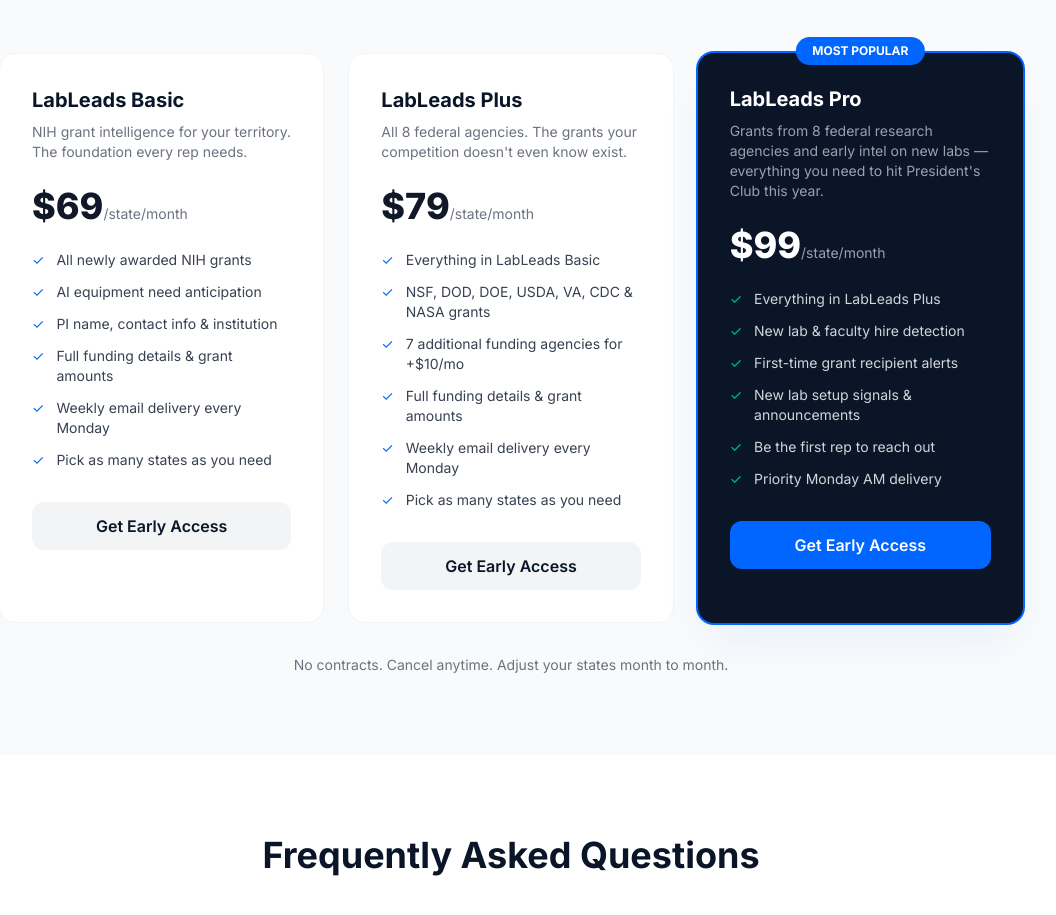
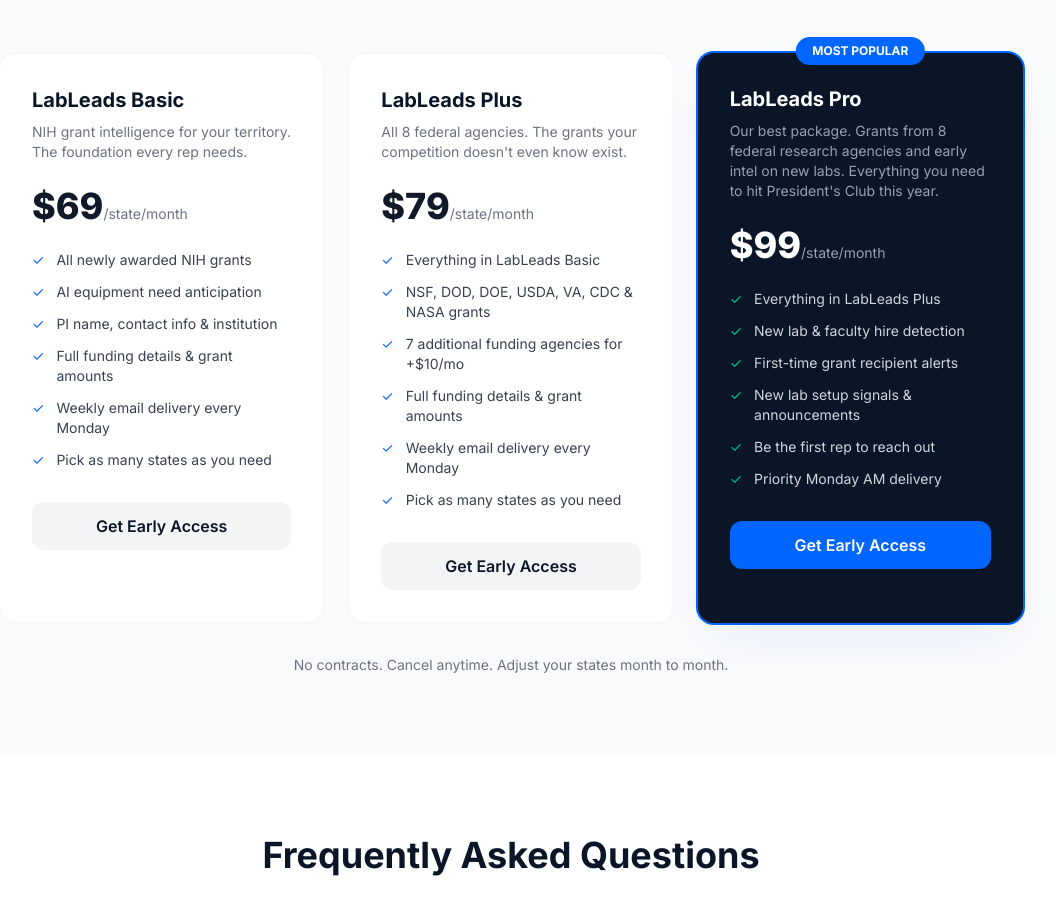
Before and after one commit to lableadmanager-bit/lableadspro-website, a Next.js app: page / in a window 1280 px wide. Shown: the part 3940-4855 px from the top of the page, without its empty margins (129-1185 px from the left). Built offline with nearby package versions, Linux system fonts and the light colour scheme.

Commit message:
Tighten Pro description: lead with 'Our best package', drop em dash

```diff
--- a/src/components/Pricing.tsx
+++ b/src/components/Pricing.tsx
@@ -35,7 +35,7 @@
     name: "LabLeads Pro",
     price: "$99",
     period: "/state/month",
-    description: "Grants from 8 federal research agencies and early intel on new labs — everything you need to hit President's Club this year.",
+    description: "Our best package. Grants from 8 federal research agencies and early intel on new labs. Everything you need to hit President's Club this year.",
     features: [
       "Everything in LabLeads Plus",
       "New lab & faculty hire detection",
```
